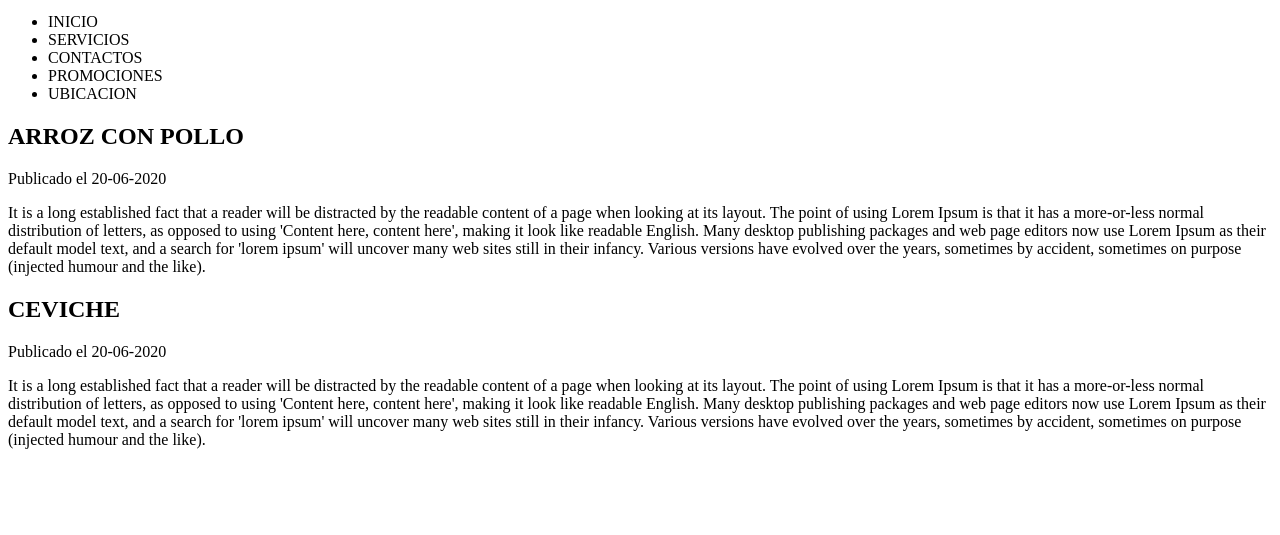
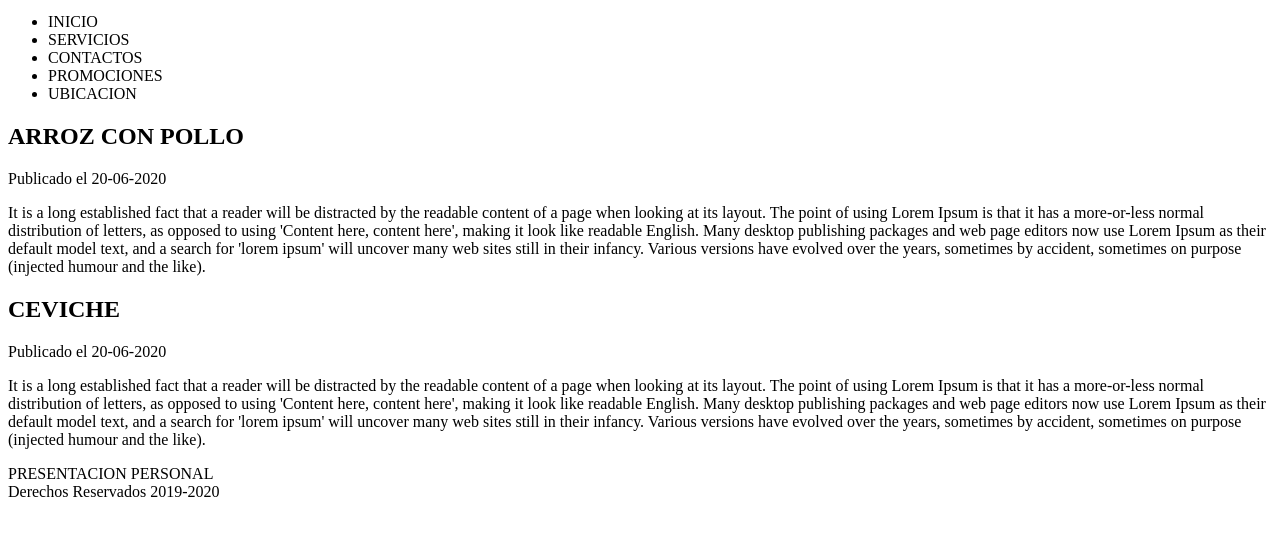
Before and after one commit to cristopher-lan/prueba, a plain HTML site: page index.html in a window 1280 px wide. Shown: the part 119-654 px from the top of the page. Drawn offline with Linux system fonts and the light colour scheme.

Commit message:
Update index.html

```diff
--- a/index.html
+++ b/index.html
@@ -38,6 +38,10 @@
 		<p>It is a long established fact that a reader will be distracted by the readable content of a page when looking at its layout. The point of using Lorem Ipsum is that it has a more-or-less normal distribution of letters, as opposed to using 'Content here, content here', making it look like readable English. Many desktop publishing packages and web page editors now use Lorem Ipsum as their default model text, and a search for 'lorem ipsum' will uncover many web sites still in their infancy. Various versions have evolved over the years, sometimes by accident, sometimes on purpose (injected humour and the like).</p>
 	</article>
 	</section>
+	<aside>PRESENTACION PERSONAL</aside>
+<footer>
+	Derechos Reservados 2019-2020
+</footer>
 
 
 </body>
```
